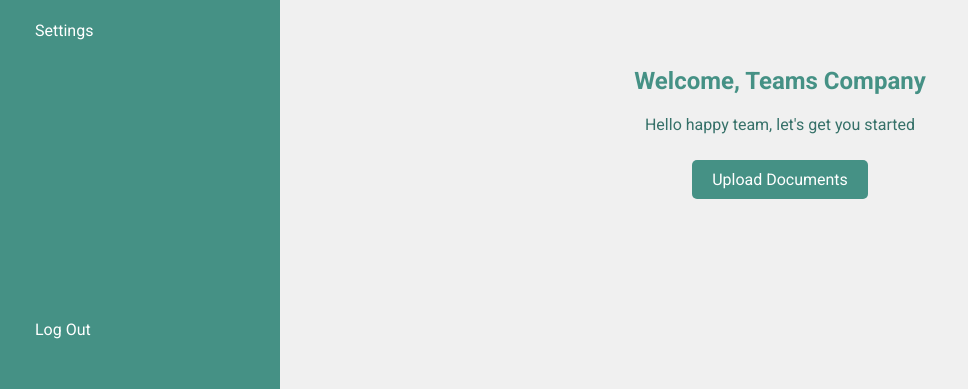
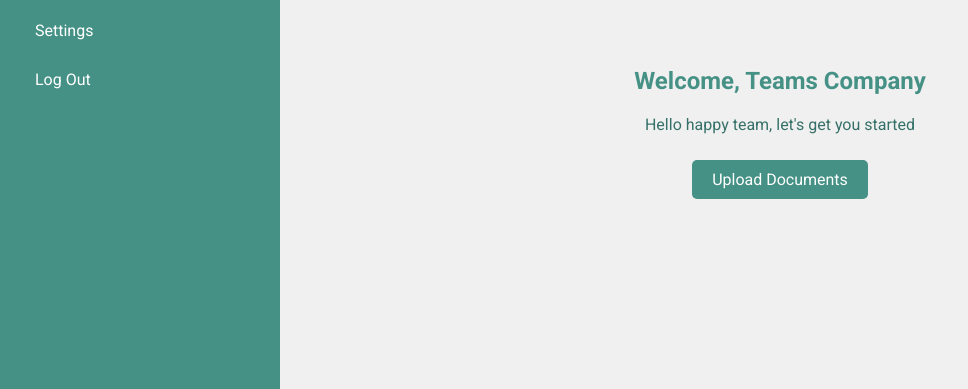
Before and after one commit to emmypuch/login-system, a Vue app: page /DashboardPage in a window 1280 px wide. Shown: the part 297-686 px from the top of the page, without its empty margins (0-968 px from the left). Built offline with nearby package versions, Linux system fonts and the light colour scheme.

Commit message:
added margin to dashboard page

```diff
--- a/src/components/DashboardPage.vue
+++ b/src/components/DashboardPage.vue
@@ -169,11 +169,6 @@ div.menu-list {
   width: 150px;
 }
 
-.navbar-logo {
-  position: relative;
-  top: 250px;
-}
-
 div.contents {
   background-color: #f0f0f0;
   padding: 20px;
@@ -229,5 +224,9 @@ h2 {
   .hamburger-menu {
     display: block;
   }
+
+  .company-logo {
+    margin-top: 40px;
+  }
 }
 </style>
```
